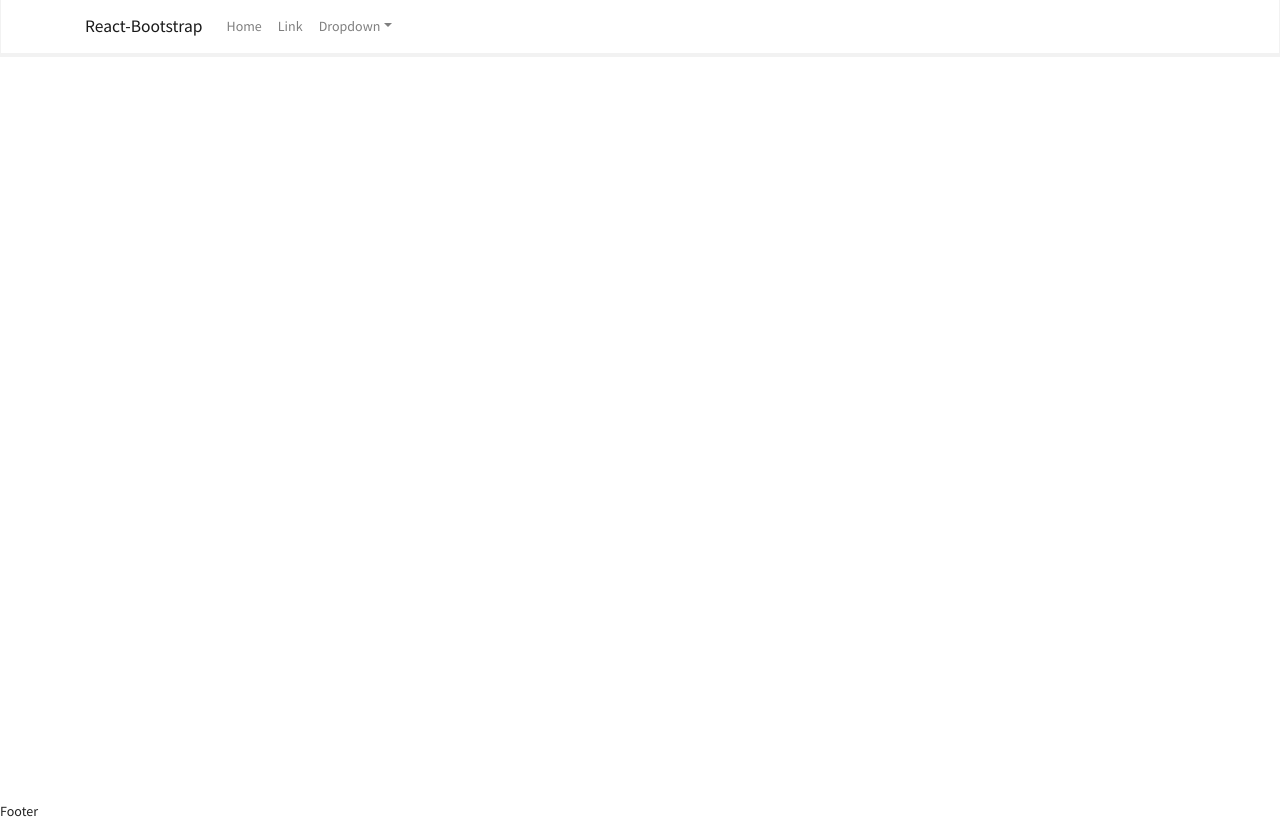
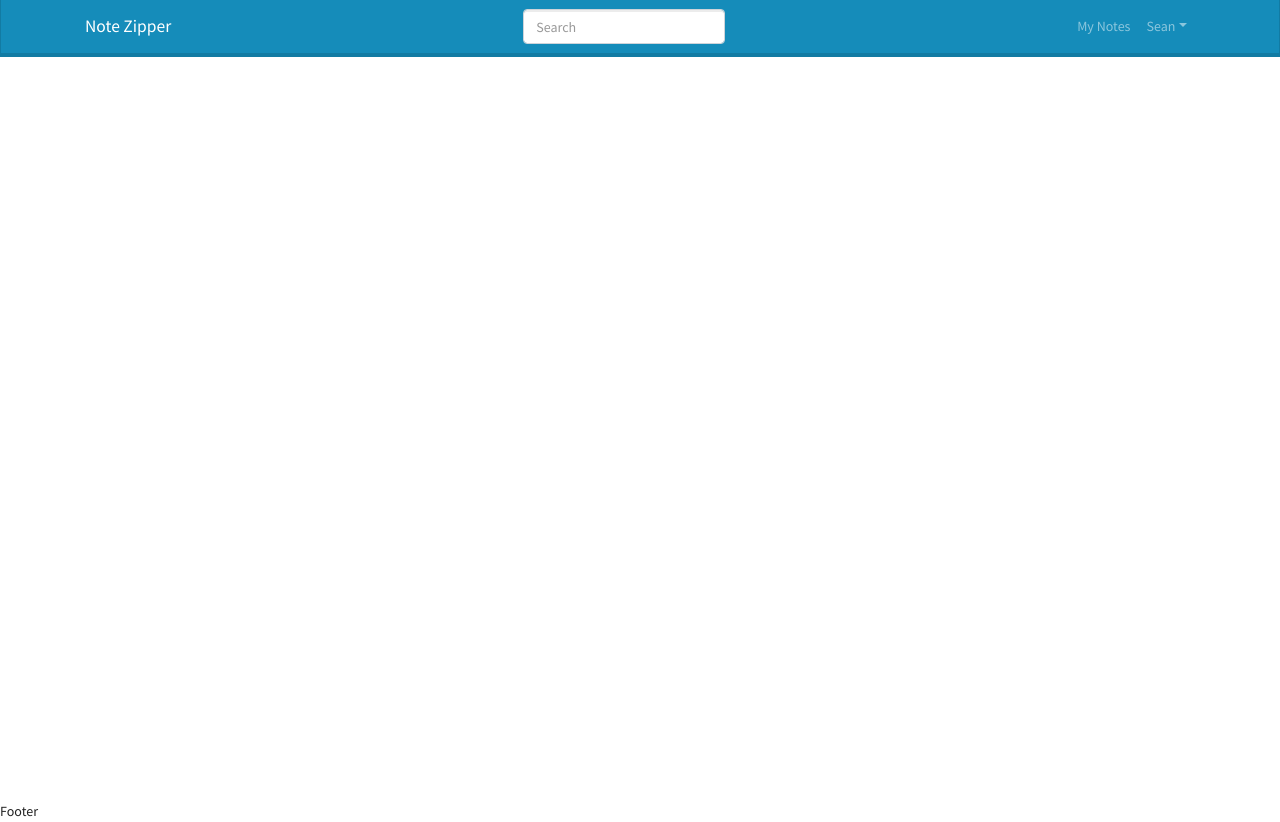
Before and after one commit to seanarch/note-zipper, a React (Create React App) app in the folder frontend/: page / in a window 1280 px wide. Built offline with nearby package versions, Linux system fonts and the light colour scheme.

Commit message:
Update header

```diff
--- a/frontend/src/components/Header/Header.js
+++ b/frontend/src/components/Header/Header.js
@@ -11,24 +11,28 @@ import {
 
 const Header = () => {
   return (
-    <Navbar bg="light" expand="lg">
+    <Navbar bg="primary" expand="lg" variant="dark">
       <Container>
-        <Navbar.Brand href="#home">React-Bootstrap</Navbar.Brand>
+        <Navbar.Brand href="/">Note Zipper</Navbar.Brand>
         <Navbar.Toggle aria-controls="basic-navbar-nav" />
         <Navbar.Collapse id="basic-navbar-nav">
-          <Nav className="me-auto">
-            <Nav.Link href="#home">Home</Nav.Link>
-            <Nav.Link href="#link">Link</Nav.Link>
-            <NavDropdown title="Dropdown" id="basic-nav-dropdown">
-              <NavDropdown.Item href="#action/3.1">Action</NavDropdown.Item>
-              <NavDropdown.Item href="#action/3.2">
-                Another action
-              </NavDropdown.Item>
-              <NavDropdown.Item href="#action/3.3">Something</NavDropdown.Item>
+          <Nav className="m-auto">
+            <Form inline>
+              <FormControl
+                type="text"
+                placeholder="Search"
+                className="mr-sm-2"
+              />
+            </Form>
+          </Nav>
+          <Nav>
+            <Nav.Link href="#home">My Notes</Nav.Link>
+
+            <NavDropdown title="Sean" id="basic-nav-dropdown">
+              <NavDropdown.Item href="#action/3.1">My Profile</NavDropdown.Item>
+
               <NavDropdown.Divider />
-              <NavDropdown.Item href="#action/3.4">
-                Separated link
-              </NavDropdown.Item>
+              <NavDropdown.Item href="#action/3.4">Log Out</NavDropdown.Item>
             </NavDropdown>
           </Nav>
         </Navbar.Collapse>
```
